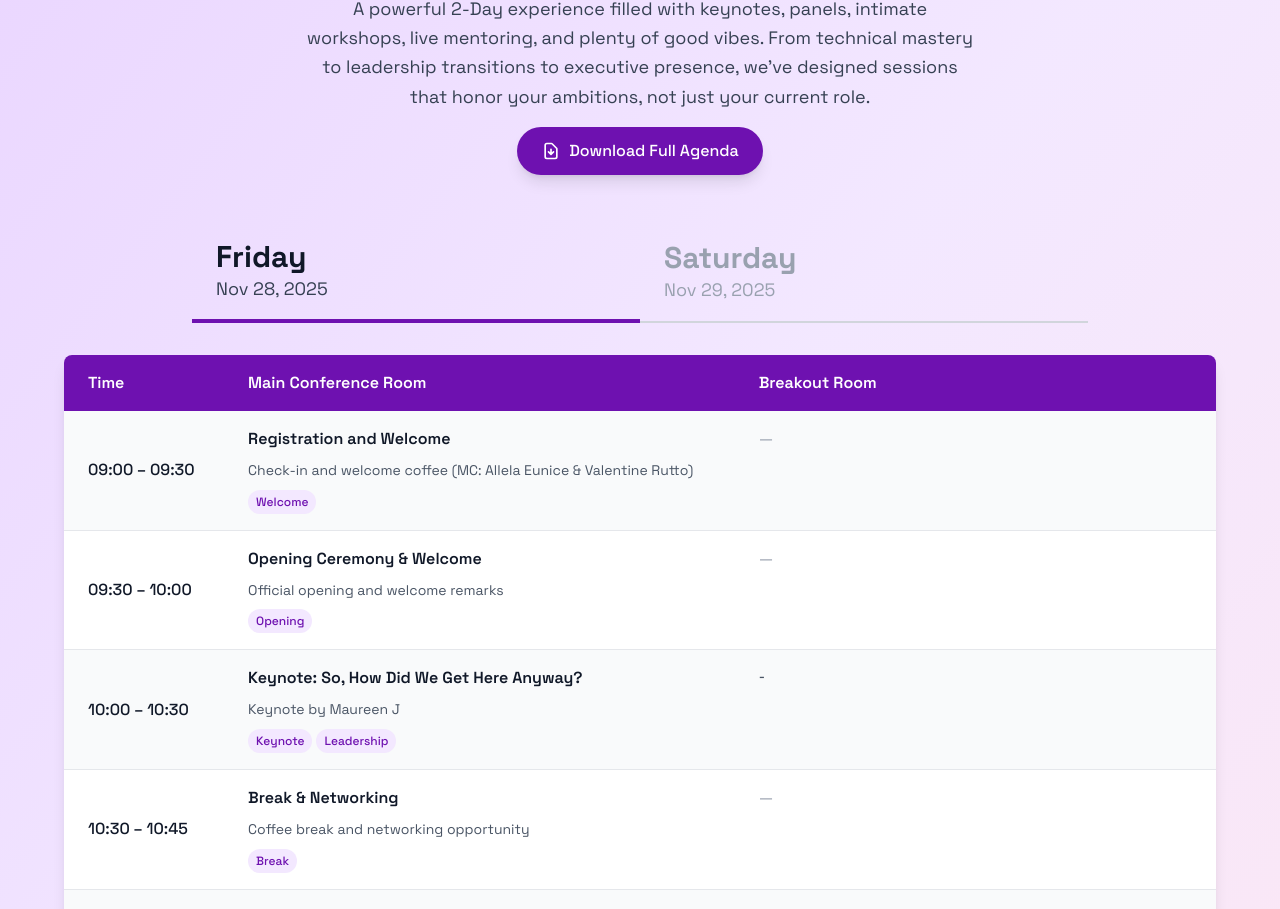
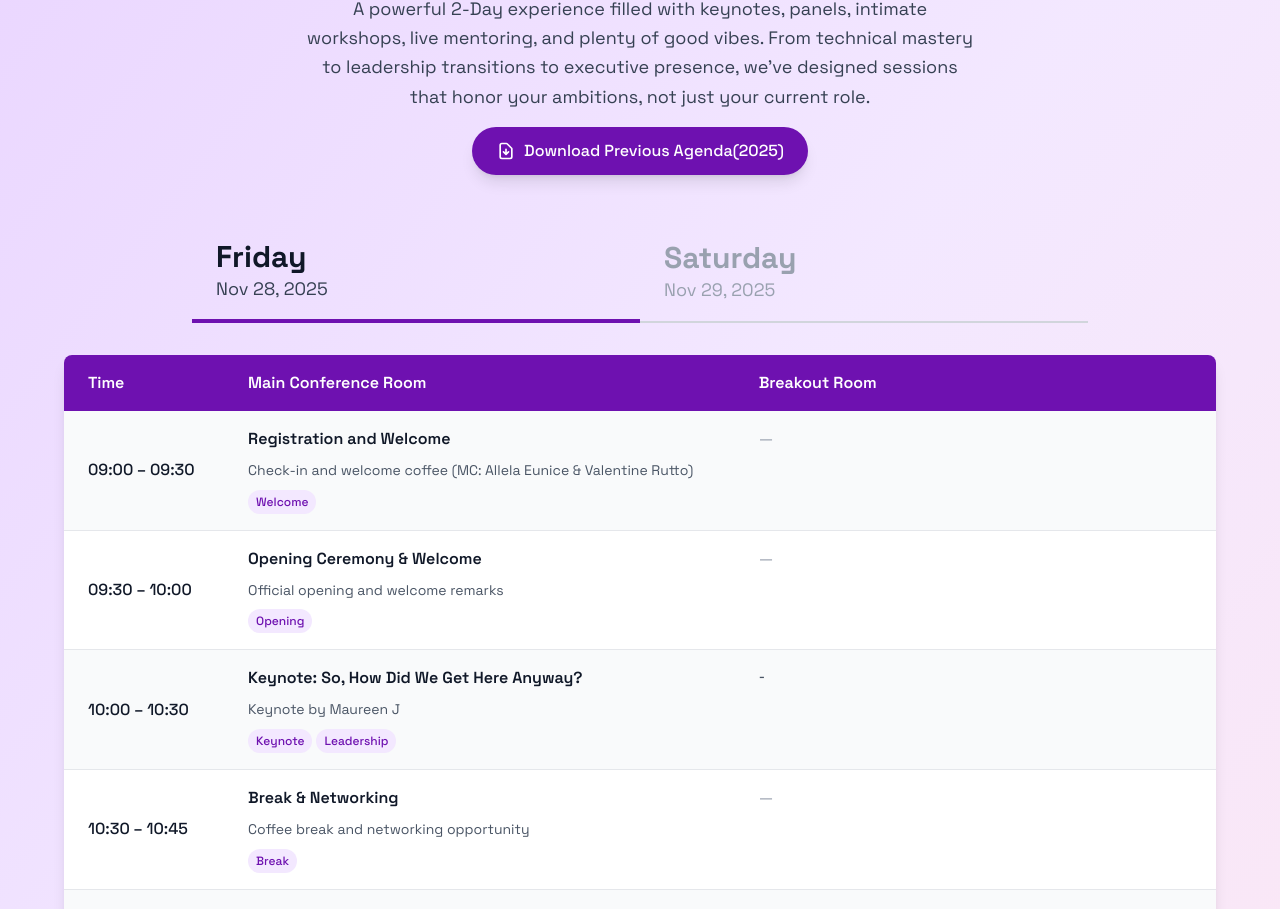
Before and after one commit to Tambua-WomenInTech-Blog/witsummitwebsite, a Next.js app: page / in a window 1280 px wide. Shown: the part 8419-9328 px from the top of the page. Built offline with nearby package versions, Linux system fonts and the light colour scheme.

Commit message:
agenda section

```diff
--- a/src/app/sections/agenda-section.tsx
+++ b/src/app/sections/agenda-section.tsx
@@ -351,7 +351,7 @@ const WITSummitAgenda: React.FC<WITSummitAgendaProps> = ({
                 d="M12 10v6m0 0l-3-3m3 3l3-3m2 8H7a2 2 0 01-2-2V5a2 2 0 012-2h5.586a1 1 0 01.707.293l5.414 5.414a1 1 0 01.293.707V19a2 2 0 01-2 2z"
               />
             </svg>
-            Download Full Agenda
+            Download Previous Agenda(2025)
           </button>
         </div>
 
```
